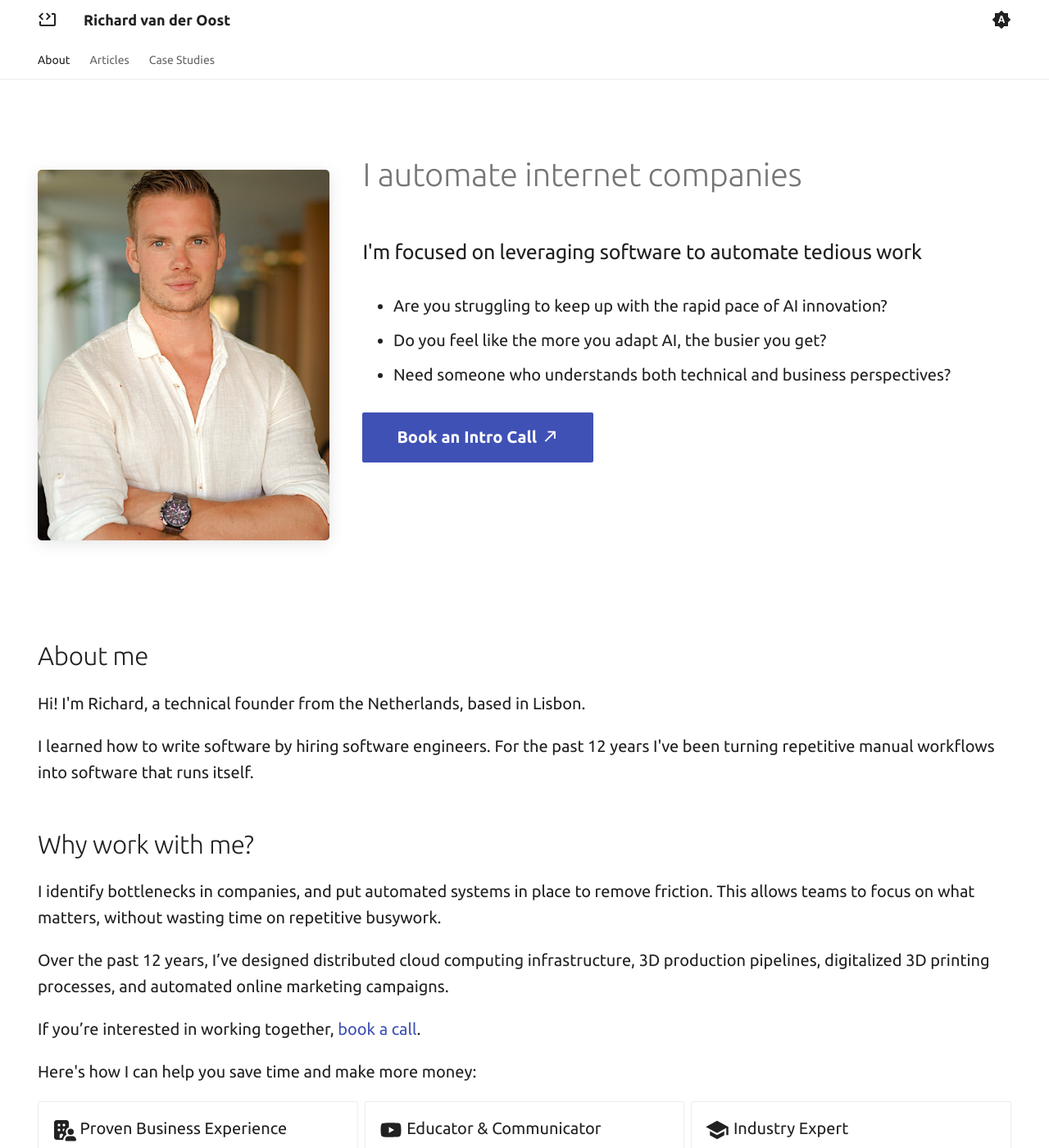
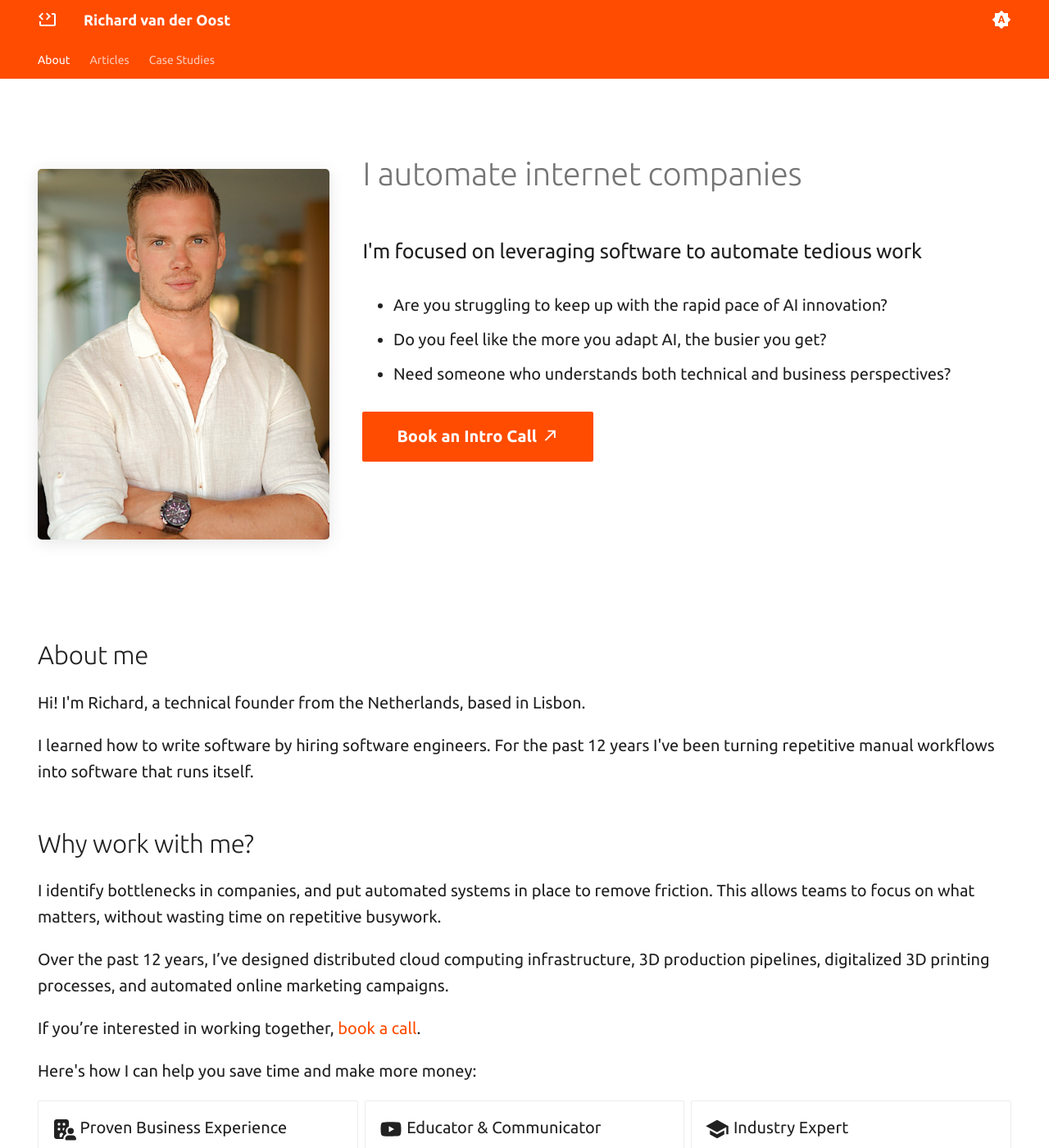
Before and after one commit to vanderoost/vanderoost.github.io, an MkDocs documentation site: the page built from docs/index.md, in a window 1280 px wide and 1400 px high. Shown: the whole window at 82% size. Built offline with MkDocs 1.6.1 and Material for MkDocs 9.7.7, drawn with Linux system fonts in a browser that asks for light colours.

Commit message:
Fire colors

```diff
--- a/docs/stylesheets/extra.css
+++ b/docs/stylesheets/extra.css
@@ -1,3 +1,16 @@
+[data-md-color-scheme="default"] {
+  --md-primary-fg-color:             oklch(0.7 0.2486 40);
+  --md-primary-fg-color--dark:       oklch(0.625 0.2219 40);
+  --md-accent-fg-color:              oklch(0.65 0.2976 27.5);
+  --md-accent-fg-color--transparent: oklch(0.65 0.2976 27.5 / 0.1);
+}
+[data-md-color-scheme="slate"] {
+  --md-primary-fg-color:             oklch(0.7 0.2486 40);
+  --md-primary-fg-color--dark:       oklch(0.625 0.2219 40);
+  --md-accent-fg-color:              oklch(0.65 0.2976 27.5);
+  --md-accent-fg-color--transparent: oklch(0.65 0.2976 27.5 / 0.1);
+}
+
 /* Testimonial cards */
 .grid.cards.testimonials {
     grid-template-columns: 1fr !important;
--- a/mkdocs.yml
+++ b/mkdocs.yml
@@ -39,9 +39,7 @@ theme:
 
     # Palette toggle for light mode
     - media: "(prefers-color-scheme: light)"
-      scheme: default
-      primary: white
-      accent: deep orange
+      primary: custom
 
       toggle:
         icon: material/brightness-7
@@ -51,8 +49,7 @@ theme:
     # Palette toggle for dark mode
     - media: "(prefers-color-scheme: dark)"
       scheme: slate
-      primary: black
-      accent: deep orange
+      primary: custom
 
       toggle:
         icon: material/brightness-4
```
